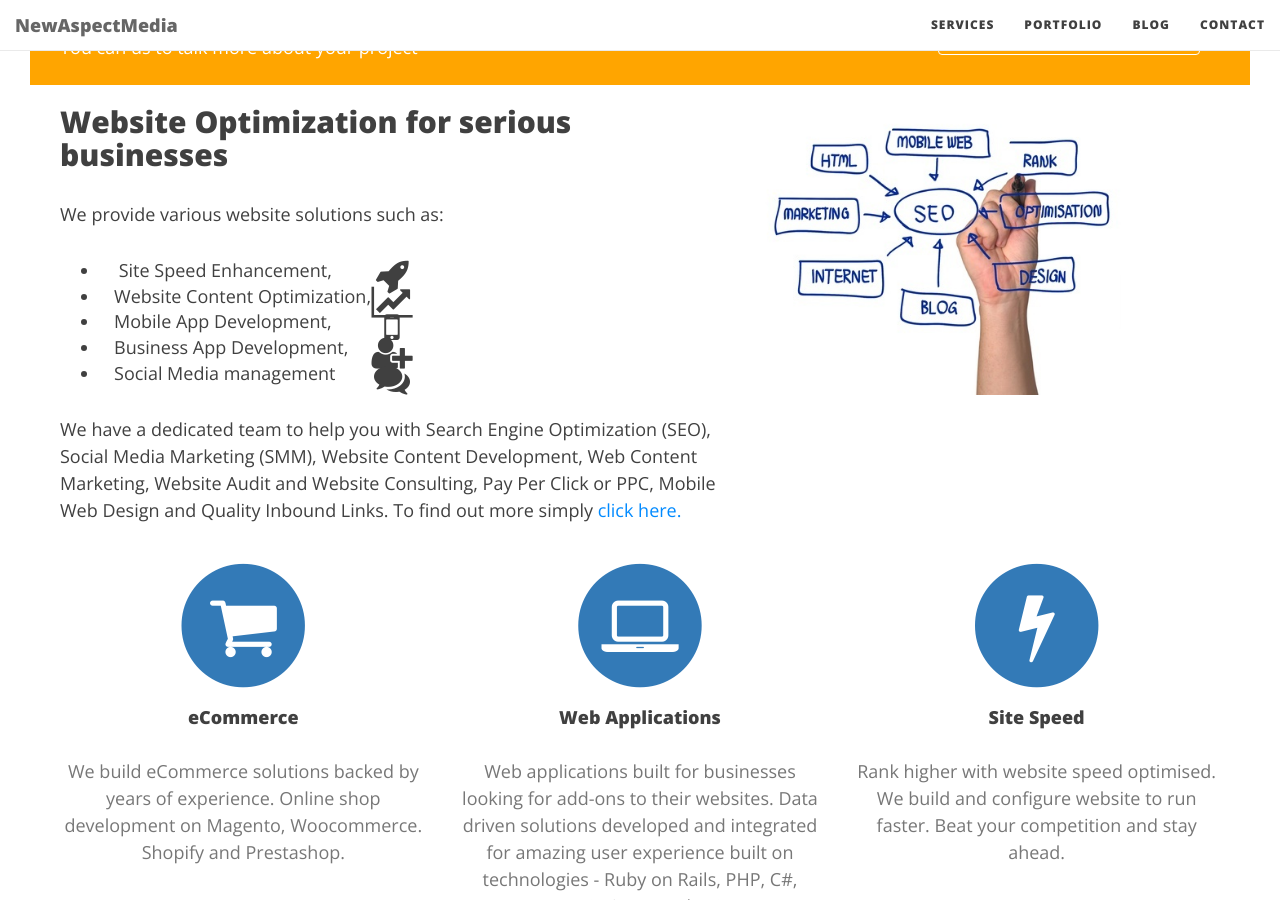
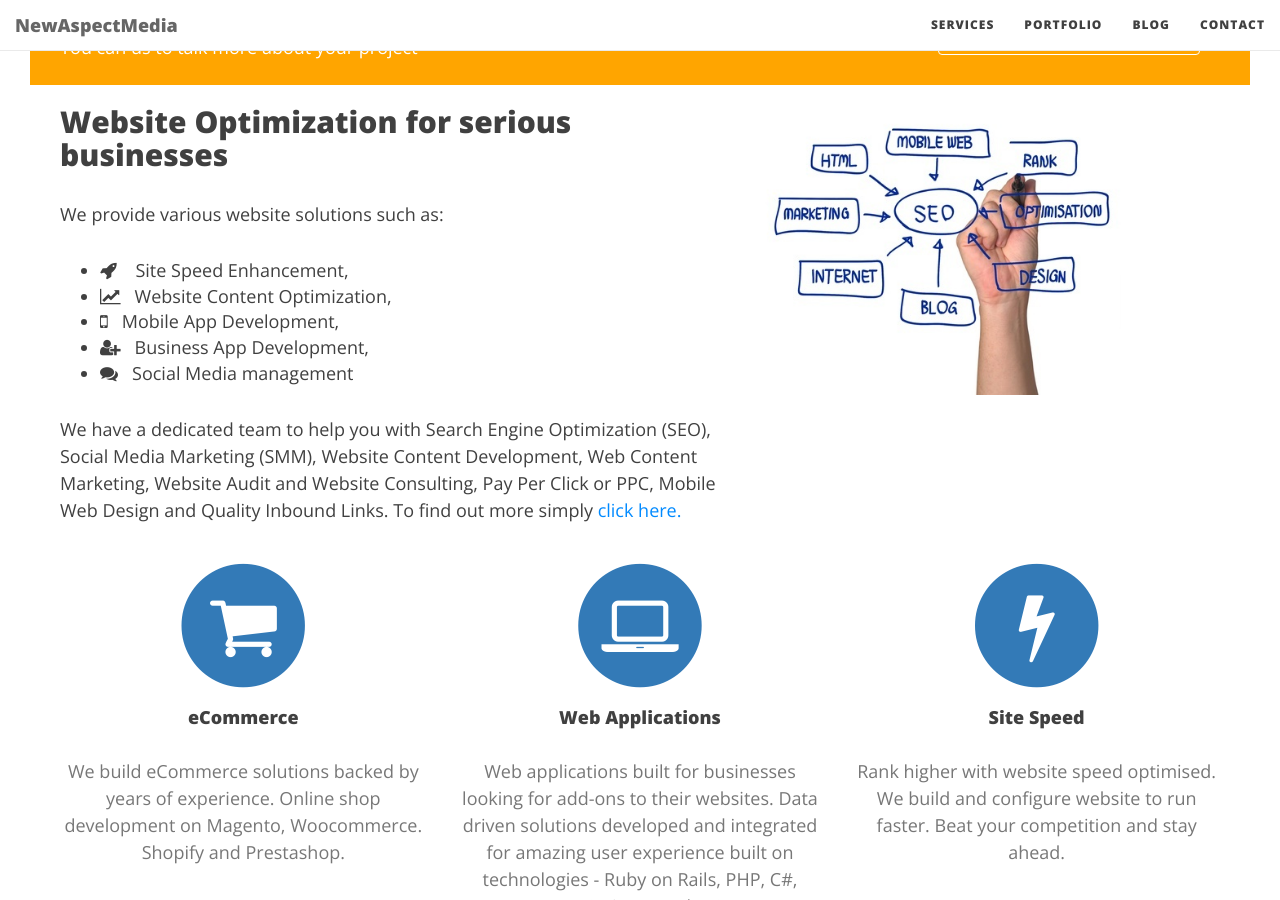
Before and after one commit to newmedia77/appxnam, a Jekyll site: the page built from index.html, in a window 1280 px wide and 900 px high, scrolled down 1536 px. Built offline with Jekyll 4.4.1, drawn with Linux system fonts in a browser that asks for light colours; nearby versions of some CDN libraries; the list of posts is cut into pages by our own code.

Commit message:
andreas
fa fa

```diff
--- a/index.html
+++ b/index.html
@@ -195,11 +195,11 @@
                         <h2>Website Optimization <span class="big-text">for serious businesses</span></h2>
                         <p>We provide various website solutions such as:
                          <ul>
-                            <li><i class="fa fa-rocket fa-stack-2x"></i>&nbsp; &nbsp; Site Speed Enhancement,</li>
-                            <li><i class="fa fa-line-chart fa-stack-2x"></i>&nbsp; &nbsp;Website Content Optimization,</li>
-                            <li><i class="fa fa-mobile fa-stack-2x"></i>&nbsp; &nbsp;Mobile App Development,</li>
-                            <li><i class="fa fa-user-plus fa-stack-2x"></i>&nbsp; &nbsp;Business App Development,</li>
-                            <li><i class="fa fa-comments fa-stack-2x"></i>&nbsp; &nbsp;Social Media management</li>
+                            <li><i class="fa fa-rocket fa-1x"></i>&nbsp; &nbsp; Site Speed Enhancement,</li>
+                            <li><i class="fa fa-line-chart fa-1x"></i>&nbsp; &nbsp;Website Content Optimization,</li>
+                            <li><i class="fa fa-mobile fa-1x"></i>&nbsp; &nbsp;Mobile App Development,</li>
+                            <li><i class="fa fa-user-plus fa-1x"></i>&nbsp; &nbsp;Business App Development,</li>
+                            <li><i class="fa fa-comments fa-1x"></i>&nbsp; &nbsp;Social Media management</li>
                         </ul></p>
 
                         <p>We have a dedicated team to help you with Search Engine Optimization (SEO), Social Media Marketing (SMM), Website Content Development, Web Content Marketing, Website Audit and  Website Consulting, Pay Per Click or PPC, Mobile Web Design and  Quality Inbound Links. To find out more simply <a href="{{ site.baseurl }}/contact">click here.</a></p>
```
